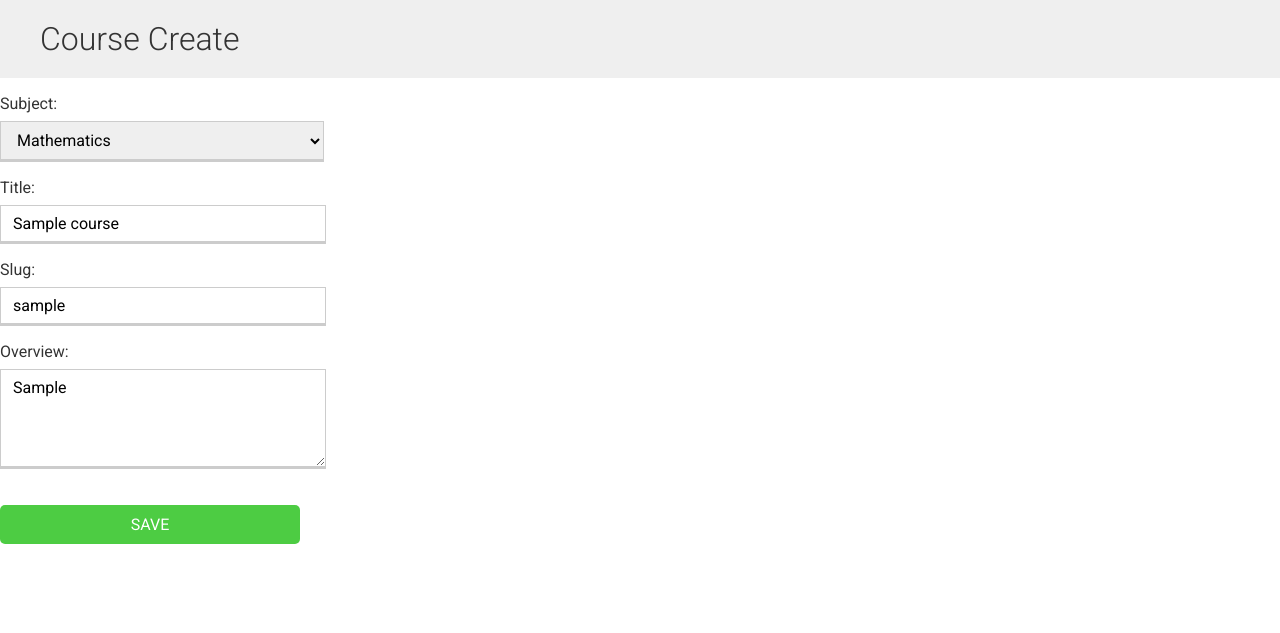
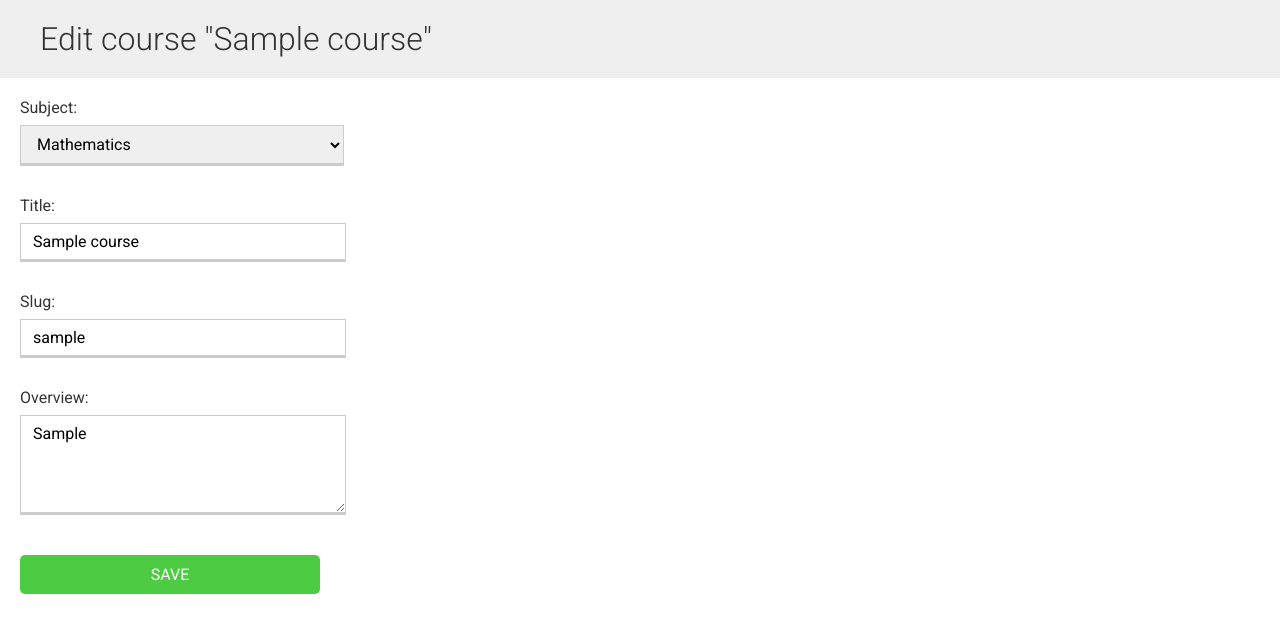
Before and after one commit to gurupratap-matharu/educa, a Django app: page /courses/1/update/ in a window 1280 px wide. Shown: the part 54-687 px from the top of the page. Run offline with Django 4.2, Linux system fonts and the light colour scheme; a user stored in the database is signed in; data comes from the database, SQL or seed files in the repository; tables that the repository leaves empty hold one stand-in row (values such as "Sample post").

Commit message:
Update html templates with form

```diff
--- a/courses/templates/courses/course_form.html
+++ b/courses/templates/courses/course_form.html
@@ -1,14 +1,29 @@
 {% extends "base.html" %}
 
-{% block title %}Course Create{% endblock %}
+{% block title %}
+
+{% if course %}
+<h1>Edit course "{{ course.title }}"</h1>
+{% else %}
+<h1>Create a new course</h1>
+{% endif %}
+
+{% endblock title %}
 
 {% block content %}
-<h1>Course Create</h1>
 
-<form method="post">
-    {% csrf_token %}
-    {{ form.as_p }}
-    <input type="submit" value="Save">
-</form>
+{% if course %}
+<h1>Edit course "{{ course.title }}"</h1>
+{% else %}
+<h1>Create a new course</h1>
+{% endif %}
+
+<div class="module">
+    <form method="post">
+        {% csrf_token %}
+        {{ form.as_p }}
+        <input type="submit" value="Save">
+    </form>
+</div>
 
 {% endblock content %}
```
Also changed, not shown: courses/templates/courses/course_delete.html (+16 -1 lines).
